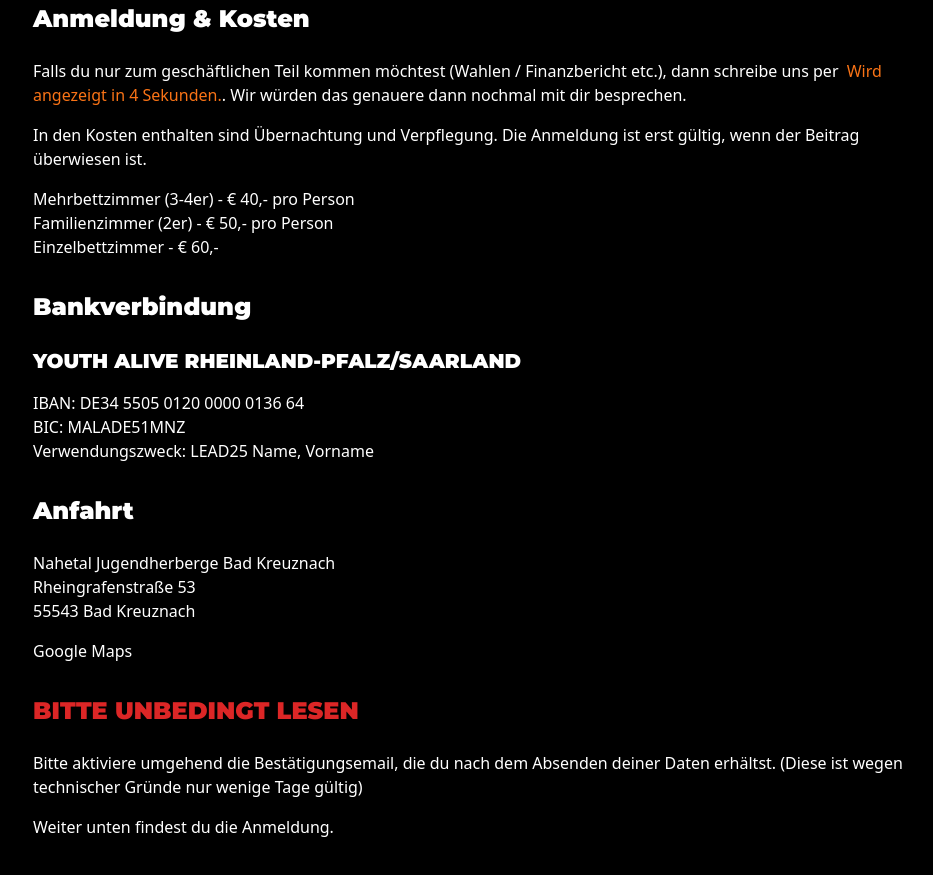
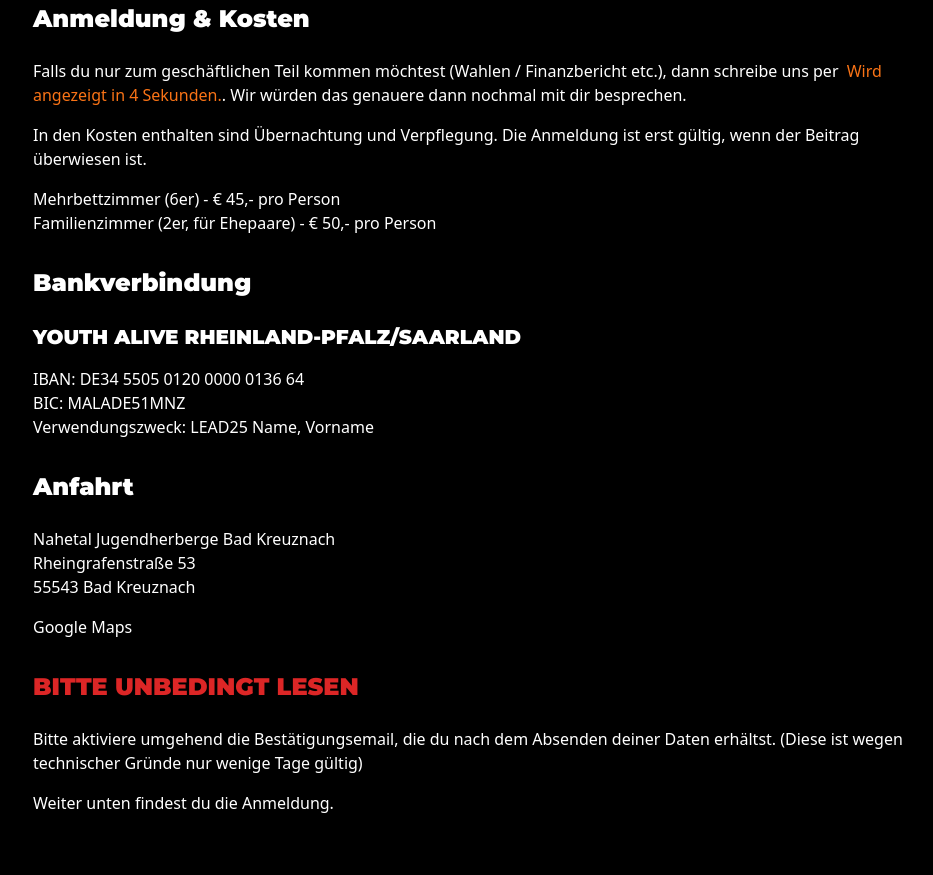
Before and after one commit to one-suedwest/onesw-website, an Astro site: page /lead in a window 1280 px wide. Shown: the part 2041-2916 px from the top of the page, without its empty margins (157-1090 px from the left). Built offline with nearby package versions, Linux system fonts and the light colour scheme; Astro itself is replaced by a stand-in of ours.

Commit message:
update pricing lead

```diff
--- a/src/pages/lead.astro
+++ b/src/pages/lead.astro
@@ -151,9 +151,8 @@
         ist erst gültig, wenn der Beitrag überwiesen ist.
       </p>
       <ul class="mb-4">
-        <li>Mehrbettzimmer (3-4er) - € 40,- pro Person</li>
-        <li>Familienzimmer (2er) - € 50,- pro Person</li>
-        <li>Einzelbettzimmer - € 60,-</li>
+        <li>Mehrbettzimmer (6er) - € 45,- pro Person</li>
+        <li>Familienzimmer (2er, für Ehepaare) - € 50,- pro Person</li>
       </ul>
     </section>
 
```
